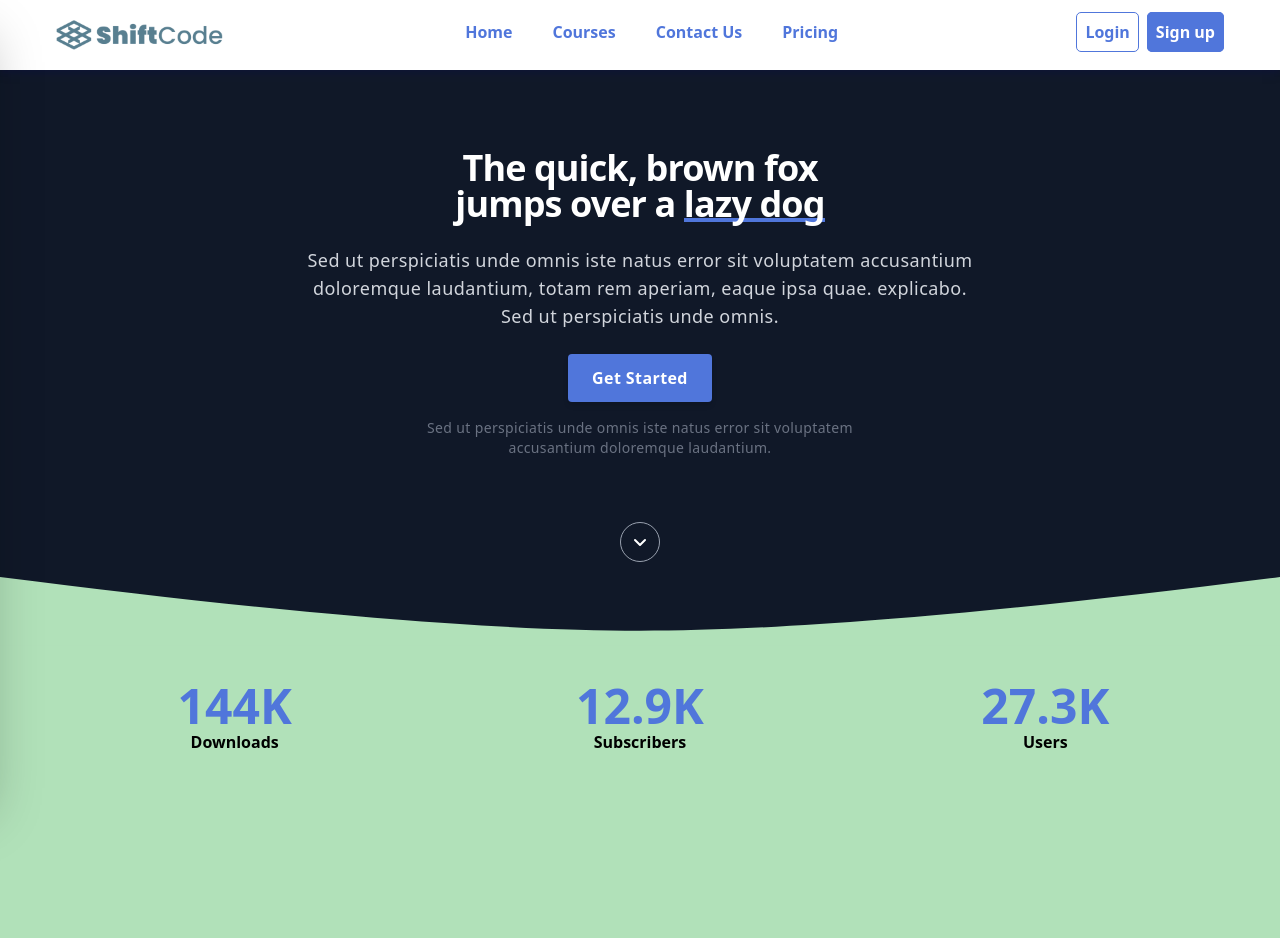
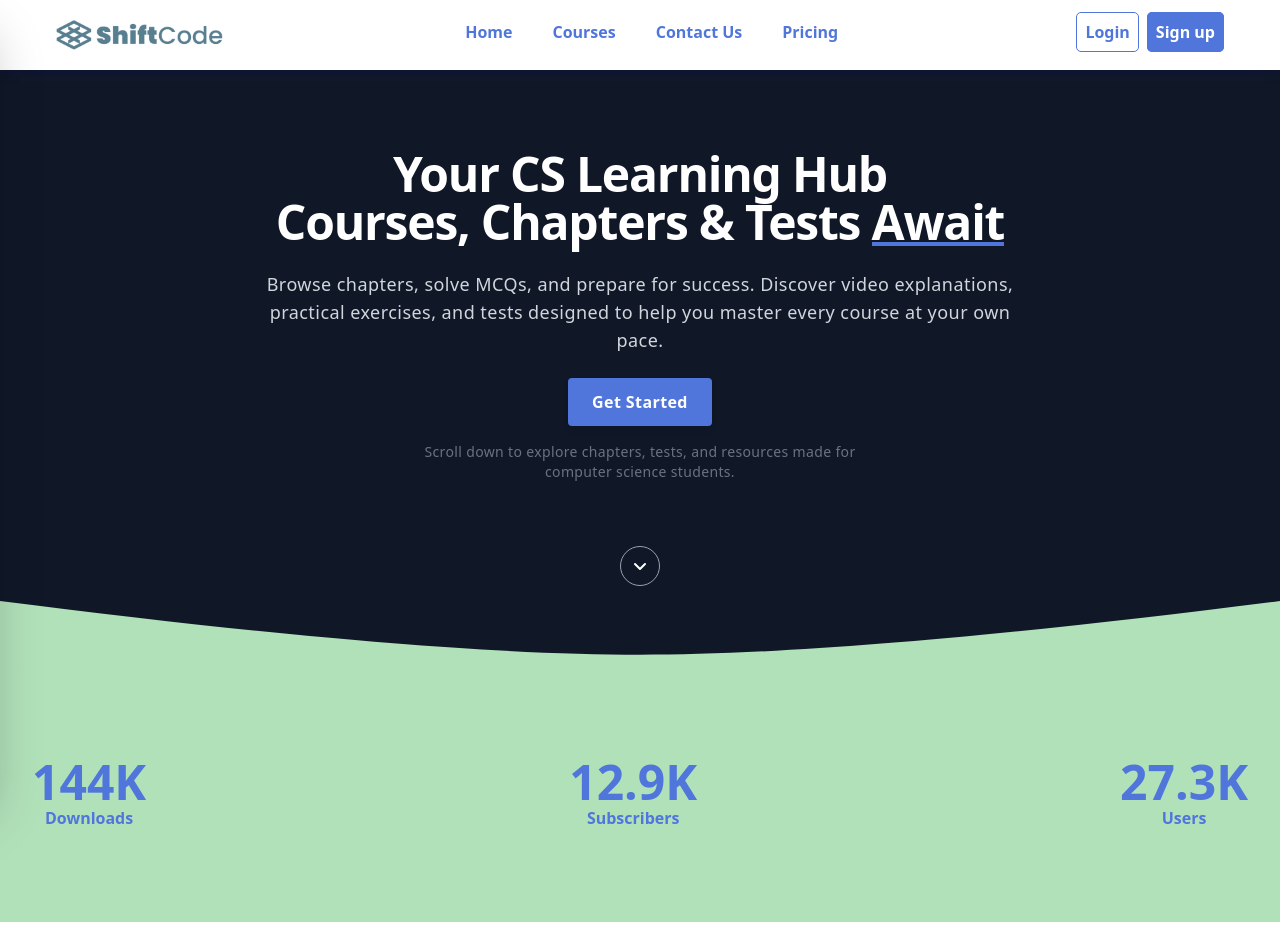
Before and after one commit to alyyissa/Laravel---React, a React (Vite) app in the folder frontend/: page / in a window 1280 px wide. Built offline with nearby package versions, Linux system fonts and the light colour scheme.

Commit message:
Added Stats styles and finished hero section

```diff
--- a/frontend/src/components/Home/Hero.jsx
+++ b/frontend/src/components/Home/Hero.jsx
@@ -12,20 +12,18 @@ const Hero = () => {
         </svg>
       </div>
       <div className="px-3 py-16 mx-auto sm:max-w-xl md:max-w-full lg:max-w-screen-xl md:px-24 lg:px-8 lg:py-20">
-        <div className="relative max-w-2xl sm:mx-auto sm:max-w-xl md:max-w-2xl text-center">
-          <h2 className="mb-6 font-sans text-3xl font-bold tracking-tight text-white sm:text-4xl sm:leading-none">
-            The quick, brown fox
+        <div className="relative max-w-2xl sm:mx-auto sm:max-w-xl md:max-w-3xl text-center">
+          <h2 className="mb-6 font-sans text-3xl font-bold tracking-tight text-white sm:text-5xl sm:leading-none">
+            Your CS Learning Hub
             <br className="hidden md:block" />
-            jumps over a{' '}
+            Courses, Chapters & Tests {' '}
             <span className="relative inline-block">
-              lazy dog{' '}
+              Await{' '}
               <div className="w-full h-1 -mt-1 bg-coprimary" />
             </span>
           </h2>
           <p className="mb-6 text-base font-thin tracking-wide text-gray-300 md:text-lg">
-            Sed ut perspiciatis unde omnis iste natus error sit voluptatem
-            accusantium doloremque laudantium, totam rem aperiam, eaque ipsa
-            quae. explicabo. Sed ut perspiciatis unde omnis.
+            Browse chapters, solve MCQs, and prepare for success. Discover video explanations, practical exercises, and tests designed to help you master every course at your own pace.
           </p>
             <button
               className="font-semibold b-2 inline-flex items-center justify-center h-12 px-6 cursor-pointer tracking-wide text-white transition duration-200 rounded shadow-md w-auto bg-deep-purple-accent-400 bg-coprimary focus:shadow-outline focus:outline-none mb-4"
@@ -33,8 +31,7 @@ const Hero = () => {
               Get Started
             </button>
           <p className="max-w-md mb-10 text-sm font-thin tracking-wide text-gray-500 sm:text-sm sm:mx-auto md:mb-16">
-            Sed ut perspiciatis unde omnis iste natus error sit voluptatem
-            accusantium doloremque laudantium.
+            Scroll down to explore chapters, tests, and resources made for computer science students.
           </p>
           <a
             href="/"
--- a/frontend/src/components/Home/Stats.jsx
+++ b/frontend/src/components/Home/Stats.jsx
@@ -3,19 +3,19 @@ import React from 'react'
 const Stats = () => {
   return (
     <div className='bg-primary h-auto'>
-        <div className="px-4 py-10 mx-auto sm:max-w-xl md:max-w-full lg:max-w-screen-xl md:px-24 lg:px-8 h-full">
-        <div className="grid grid-rows-3 gap-15 sm:grid-cols-3 sm:gap-0">
+        <div className="px-4 py-0 md:py-8 mx-auto sm:max-w-xl md:max-w-full lg:max-w-screen-xl md:px-24 lg:px-8 h-full">
+        <div className="flex flex-col sm:flex-row justify-between gap-12 py-15">
             <div className="text-center flex flex-col justify-center h-full">
                 <h6 className="text-5xl font-bold text-coprimary">144K</h6>
-                <p className="font-bold">Downloads</p>
+                <p className="font-bold text-coprimary">Downloads</p>
             </div>
             <div className="text-center flex flex-col justify-center h-full">
                 <h6 className="text-5xl font-bold text-coprimary">12.9K</h6>
-                <p className="font-bold">Subscribers</p>
+                <p className="font-bold text-coprimary">Subscribers</p>
             </div>
             <div className="text-center flex flex-col justify-center h-full">
                 <h6 className="text-5xl font-bold text-coprimary">27.3K</h6>
-                <p className="font-bold">Users</p>
+                <p className="font-bold text-coprimary">Users</p>
             </div>
             </div>
         </div>
```
